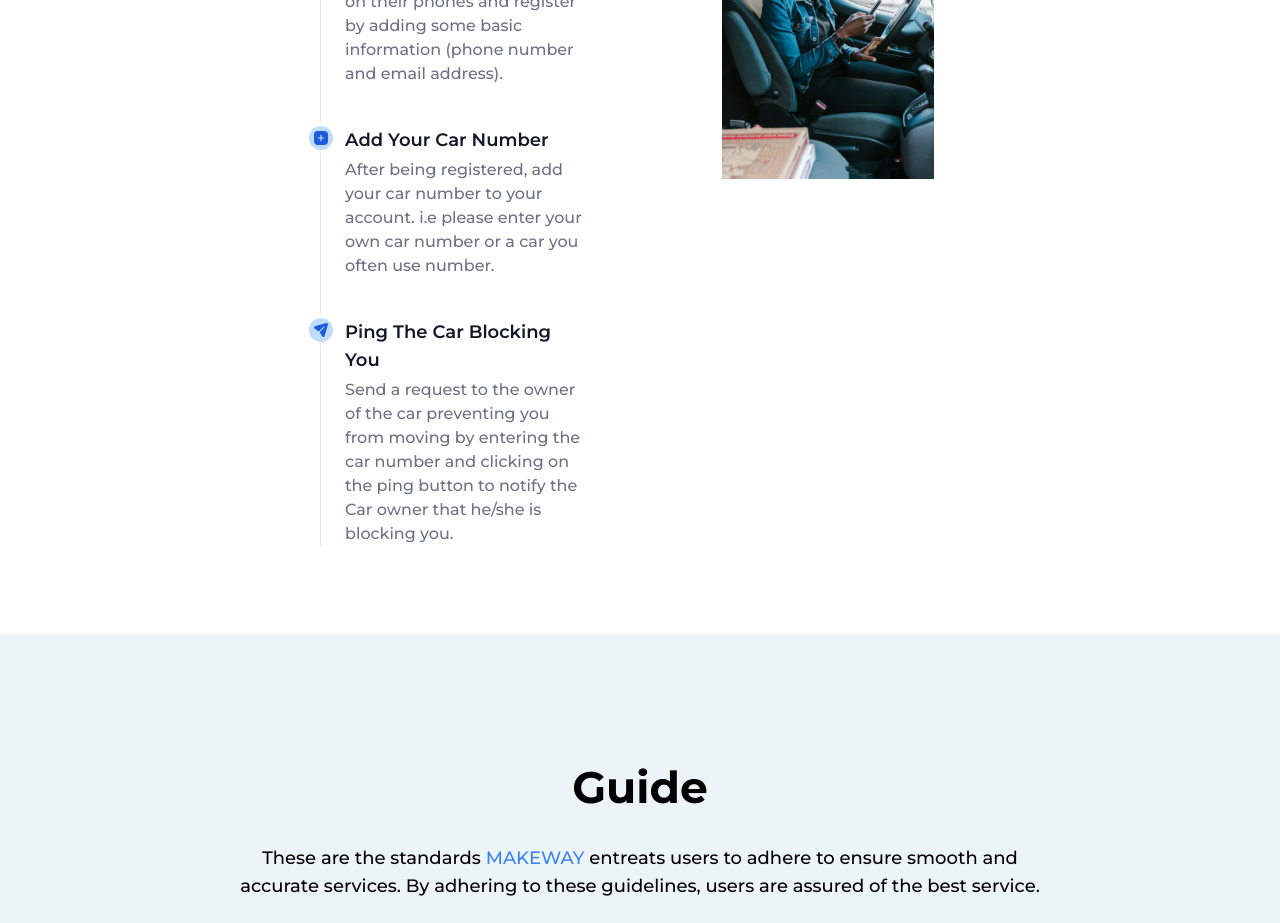
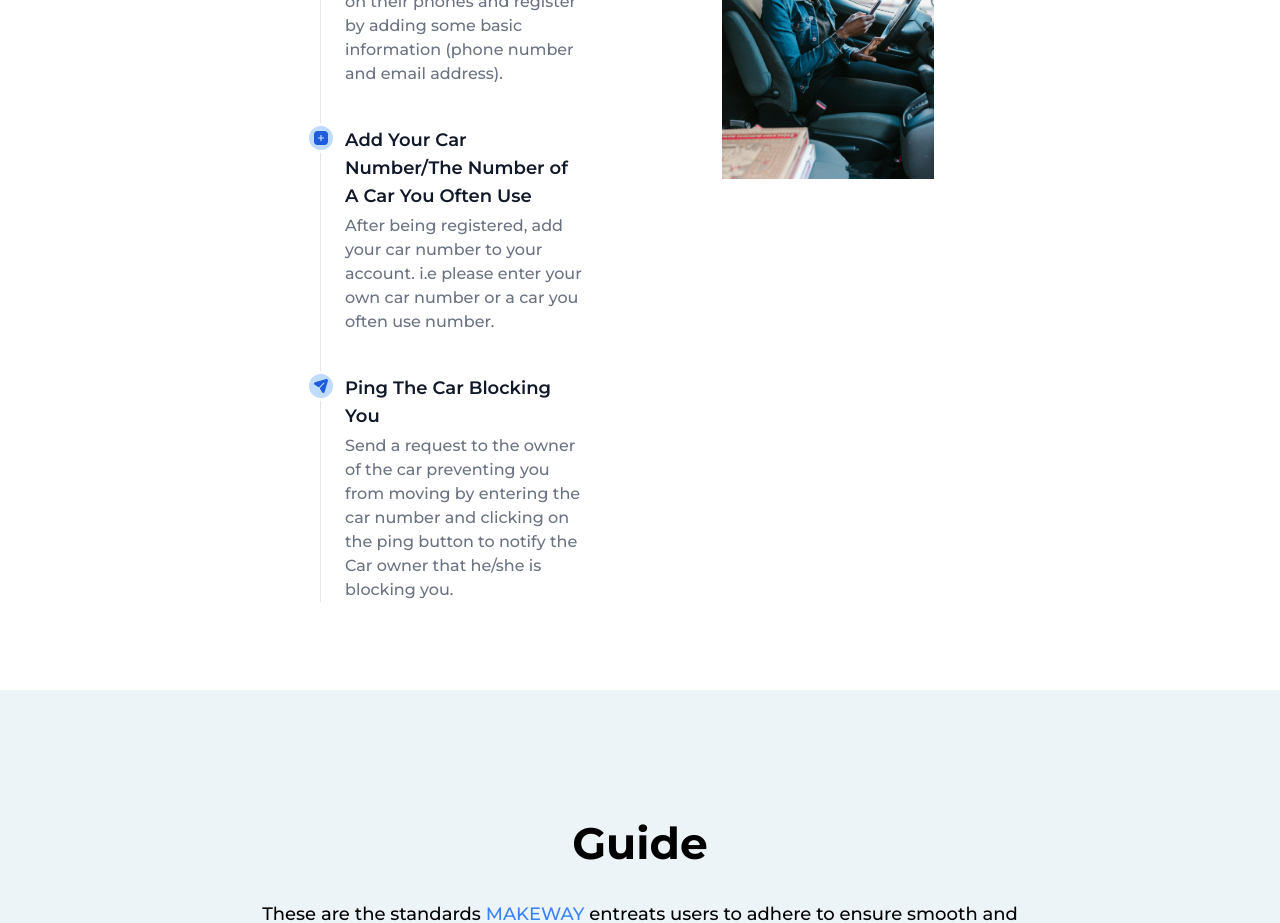
Before and after one commit to JAPECorp/New-MakeWayApp-Website, a Next.js app: page / in a window 1280 px wide. Shown: the part 1920-2843 px from the top of the page. Built offline with nearby package versions, Linux system fonts and the light colour scheme.

Commit message:
Update HowComponenets.jsx

```diff
--- a/components/utilities/Cards/HowComponenets.jsx
+++ b/components/utilities/Cards/HowComponenets.jsx
@@ -64,7 +64,7 @@ function HowComponent(props) {
                   </svg>
                 </span>
                 <h3 className="mb-1 text-lg font-semibold text-gray-900">
-                  Add Your Car Number
+                  Add Your Car Number/The Number of A Car You Often Use
                 </h3>
 
                 <p className="text-base font-normal text-gray-500 dark:text-gray-400">
```
